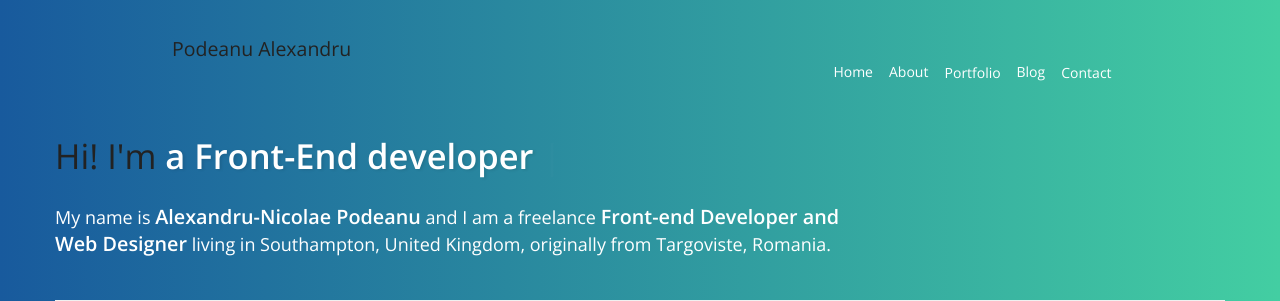
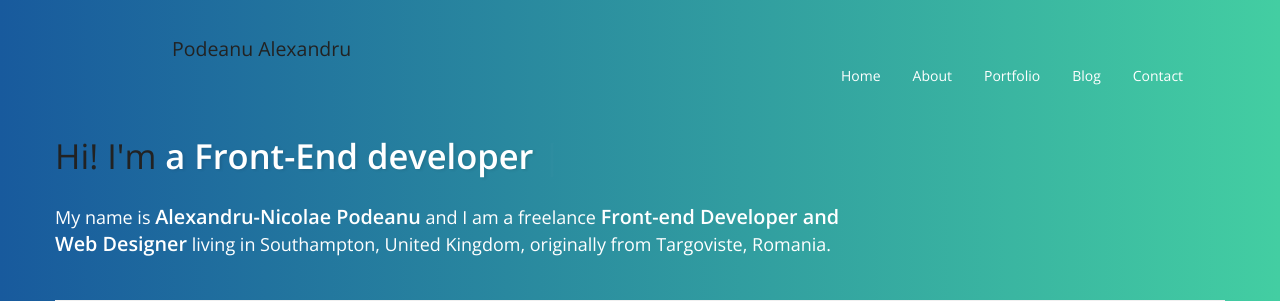
Before and after one commit to podeanualex/podeanu.com, a PHP site: page / in a window 1280 px wide. Shown: the top 301 px of the page. Run offline with PHP 8.4, Linux system fonts and the light colour scheme.

Commit message:
Index 90%

```diff
--- a/css/front.css
+++ b/css/front.css
@@ -502,6 +502,8 @@ body {
 #home header #mainMenu ul li {
   margin: 0 2%;
   float: left;
+  border-radius: 5px;
+  padding: 1% 2%;
   -webkit-transition: all 0.2s ease-in-out;
   -moz-transition: all 0.2s ease-in-out;
   -ms-transition: all 0.2s ease-in-out;
@@ -519,10 +521,12 @@ body {
   -o-transition: all 0.2s ease-in-out;
   transition: all 0.2s ease-in-out;
   text-decoration: none;
-  padding: 1%;
+}
+#home header #mainMenu ul li:hover {
+  background: rgba(255, 255, 255, 0.5);
 }
 #home header #mainMenu ul li:hover a {
-  color: #185a9d;
+  color: #222222;
 }
 #home .introducer {
   height: 100%;
--- a/sass/front/theme/_specific.sass
+++ b/sass/front/theme/_specific.sass
@@ -32,6 +32,8 @@ body
         li
           margin: 0 2%
           float: left
+          border-radius: 5px
+          padding: 1% 2%
           @include transition(all, .2s, ease-in-out)
           position: relative
           a
@@ -39,10 +41,10 @@ body
             @include sans(400, 14px, #fff)
             @include transition(all, .2s, ease-in-out)
             text-decoration: none
-            padding: 1%
           &:hover
+            background: rgba(255,255,255, .5)
             a
-              color: $orangeMain
+              color: $blackMain
   .introducer
     height: 100%
     min-height: 300px
```
